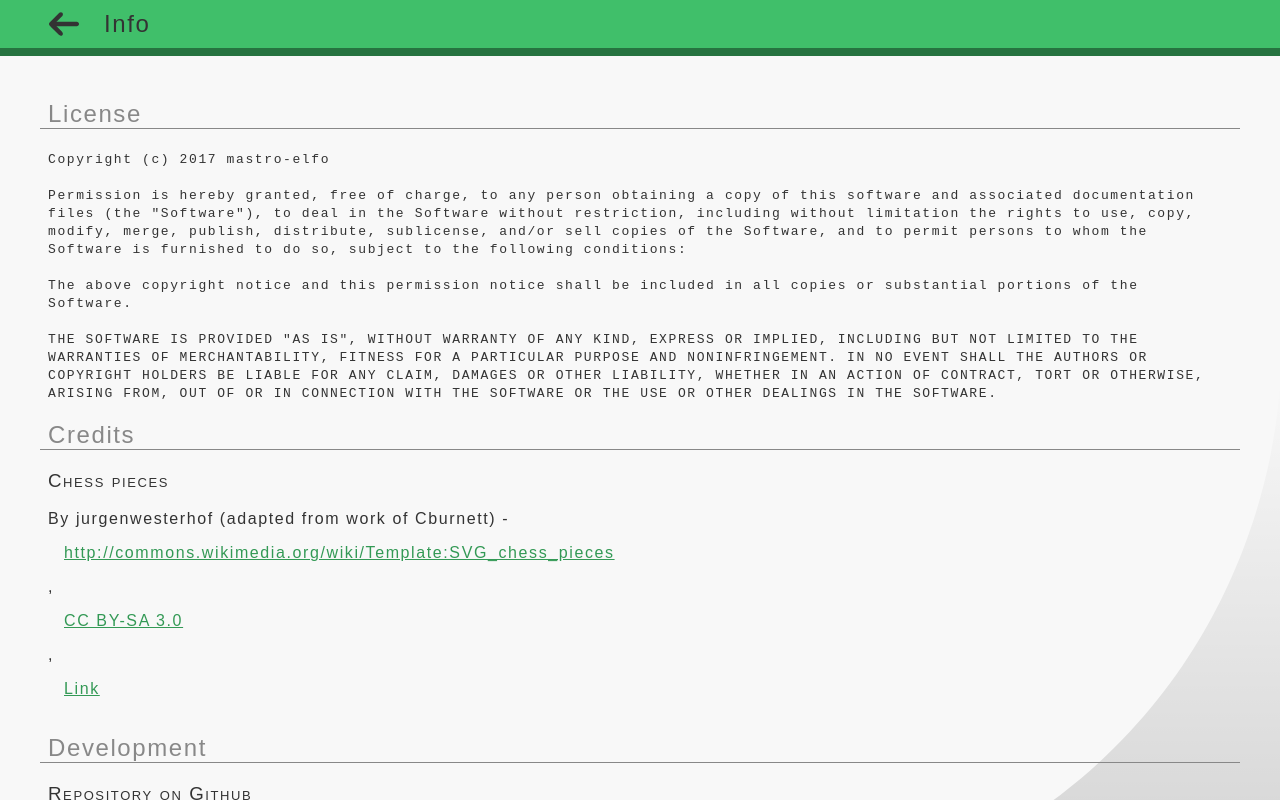
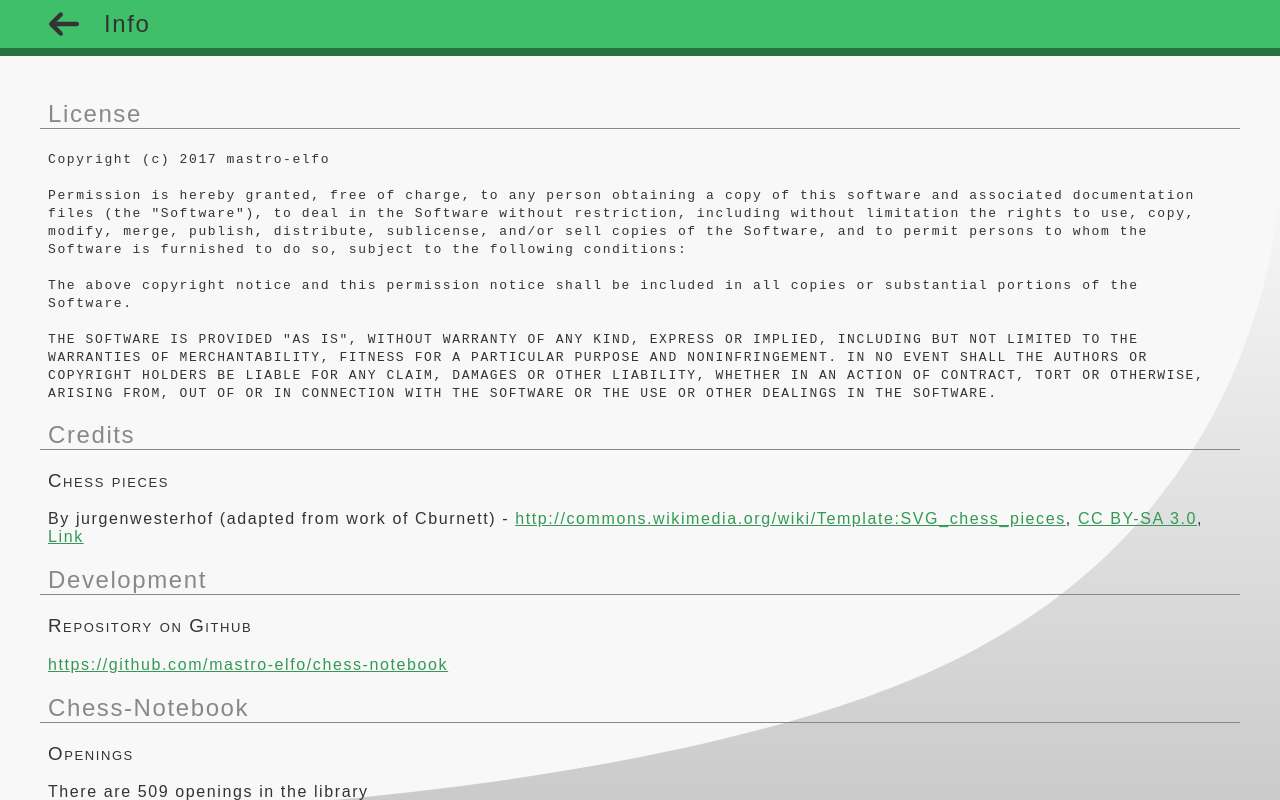
Before and after one commit to mastro-elfo/chess-notebook, a React (Create React App) app: page /chess-notebook/info in a window 1280 px wide. Shown: the top 800 px of the page. Built offline with nearby package versions, Linux system fonts and the light colour scheme.

Commit message:
Fix display links

```diff
--- a/src/App.css
+++ b/src/App.css
@@ -105,7 +105,7 @@
 	margin-top: 0;
 }
 
-.App .list a {
+.App .list a:not(.external) {
 	display: block;
 	padding: 1em;
 }
```
